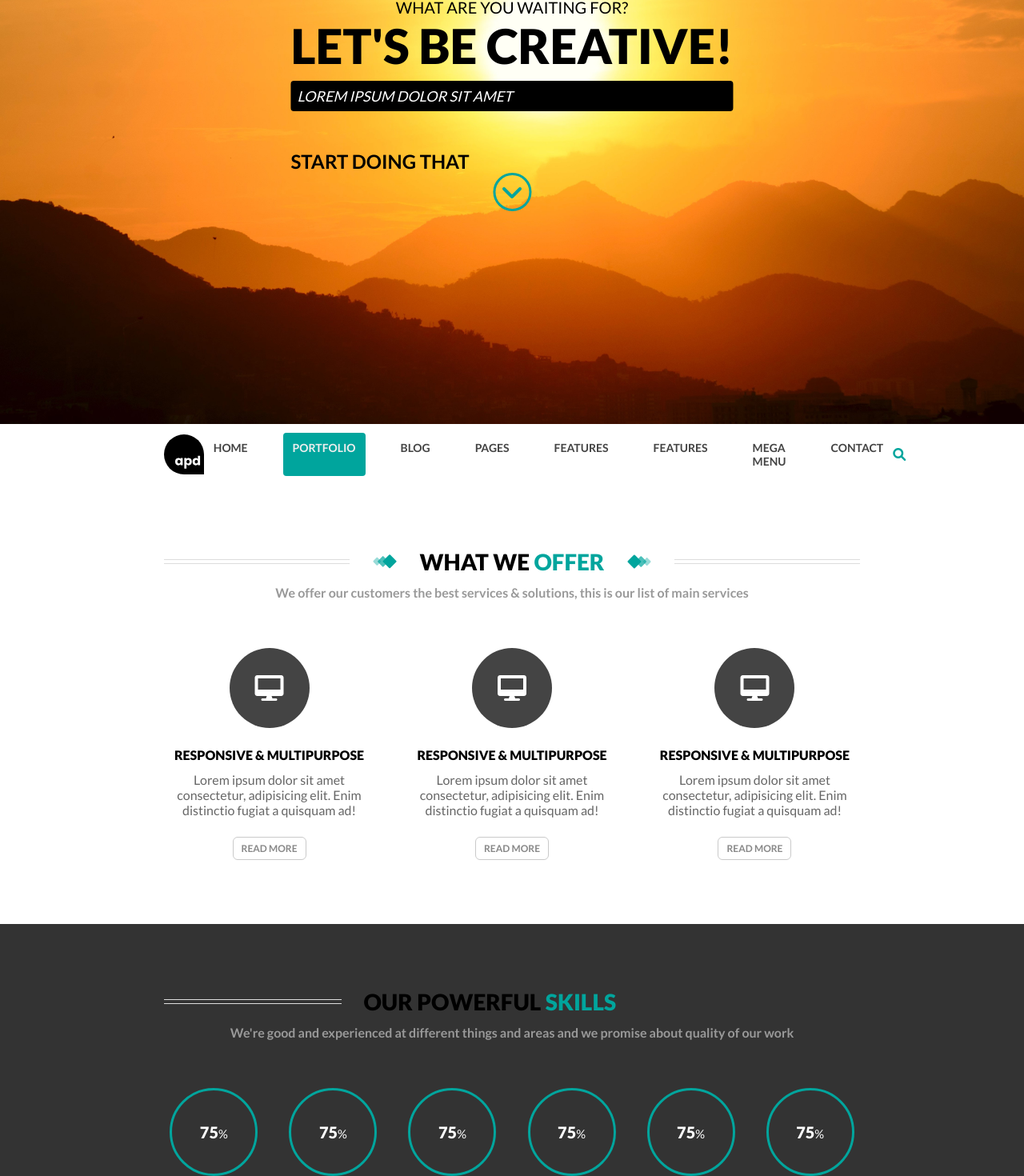
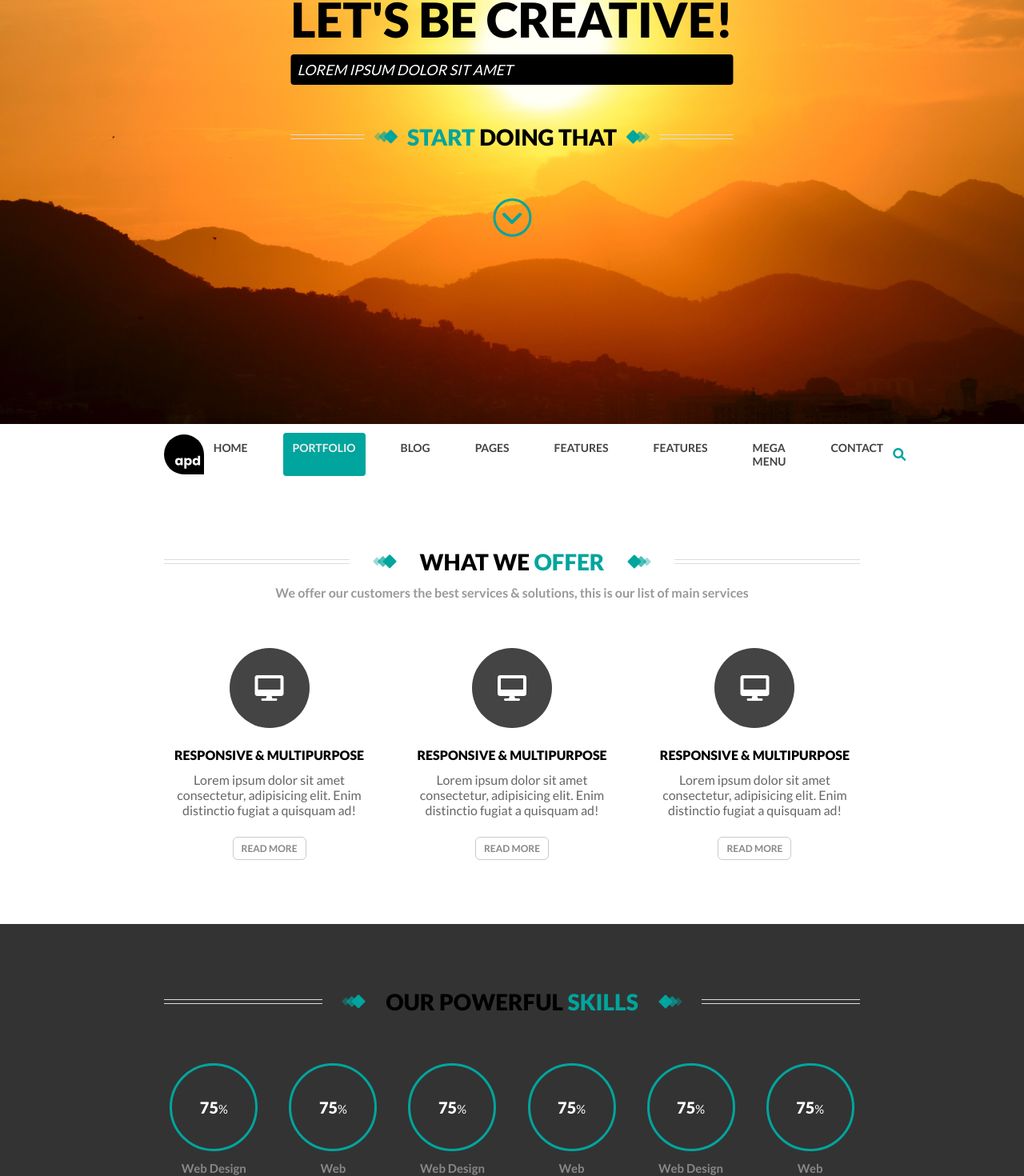
Before and after one commit to sooyongjie/growthops-assessment, a React (Create React App) app: page / in a window 1280 px wide. Shown: the part 270-1740 px from the top of the page at 80% size. Built offline with nearby package versions, Linux system fonts and the light colour scheme.

Commit message:
Added heading component for customizability

```diff
--- /dev/null
+++ b/src/components/Heading.js
@@ -0,0 +1,32 @@
+import React from 'react'
+import squares from '../img/tri-square.svg'
+
+export default function Heading(props) {
+    Heading.defaultProps = {
+        type: "1,2",
+        text: "Default Text",
+        highlight: "BEEP BOOP"
+    }
+    return (
+        <div className="heading">
+            <div className="title">
+                <div className="lines">
+                    <div className=""></div>
+                    <div className=""></div>
+                </div>
+                <img src={squares} alt="" />
+                {
+                    props.type == '1,2'
+                        ? <h2>{props.text}<span>{props.highlight}</span></h2>
+                        : <h2><span>{props.highlight}</span>{props.text}</h2>
+                }
+                <img src={squares} alt="" />
+                <div className="lines">
+                    <div className=""></div>
+                    <div className=""></div>
+                </div>
+            </div>
+            {props.subtitle != null ? <p className="subtitle">{props.subtitle}</p> : null}
+        </div>
+    )
+}
--- a/src/components/Services.js
+++ b/src/components/Services.js
@@ -1,25 +1,10 @@
 import React from 'react'
-import squares from '../img/tri-square.svg'
+import Heading from './Heading'
 
 function Services() {
     return (
         <div className="services container">
-            <div className="heading">
-                <div className="title">
-                    <div className="lines">
-                        <div className=""></div>
-                        <div className=""></div>
-                    </div>
-                    <img src={squares} alt="" />
-                    <h2>WHAT WE <span>OFFER</span></h2>
-                    <img src={squares} alt="" />
-                    <div className="lines">
-                        <div className=""></div>
-                        <div className=""></div>
-                    </div>
-                </div>
-                <p className="subtitle">We offer our customers the best services & solutions, this is our list of main services</p>
-            </div>
+            <Heading type="1,2" text="WHAT WE " highlight="OFFER" subtitle="We offer our customers the best services & solutions, this is our list of main services"/>
             <div className="feature-list">
                 <div className="feature">
                     <div className="feature-icon">
--- a/src/components/Skills.js
+++ b/src/components/Skills.js
@@ -1,22 +1,10 @@
 import React from 'react'
+import Heading from './Heading'
 
 function Skills() {
     return (
         <div className="skills-container container">
-            <div className="heading">
-                <div className="title">
-                    <div className="lines">
-                        <div className=""></div>
-                        <div className=""></div>
-                    </div>
-                    <h2>OUR POWERFUL <span>SKILLS</span></h2>
-                    <div className="lines">
-                        <div className=""></div>
-                        <div className=""></div>
-                    </div>
-                </div>
-                <p className="subtitle">We're good and experienced at different things and areas and we promise about quality of our work</p>
-            </div>
+            <Heading text="OUR POWERFUL " highlight="SKILLS" />
             <div className="skills">
                 <div className="skill">
                     <div className="skill-percentage">
--- a/src/components/Welcome.js
+++ b/src/components/Welcome.js
@@ -1,4 +1,5 @@
 import React from 'react'
+import Heading from './Heading'
 
 function Welcome() {
     return (
@@ -8,17 +9,7 @@ function Welcome() {
                 <p className="hint">WHAT ARE YOU WAITING FOR?</p>
                 <h1>LET'S BE CREATIVE!</h1>
                 <p className="subtitle">LOREM IPSUM DOLOR SIT AMET</p>
-                <div className="proceed">
-                    <div className="lines">
-                        <div className=""></div>
-                        <div className=""></div>
-                    </div>
-                    <h2><span>START</span> DOING THAT</h2>
-                    <div className="lines">
-                        <div className=""></div>
-                        <div className=""></div>
-                    </div>
-                </div>
+                <Heading type="2,1" highlight="START " text="DOING THAT" />
                 <button>
                     <i className="fa fa-angle-down" />
                 </button>
```
